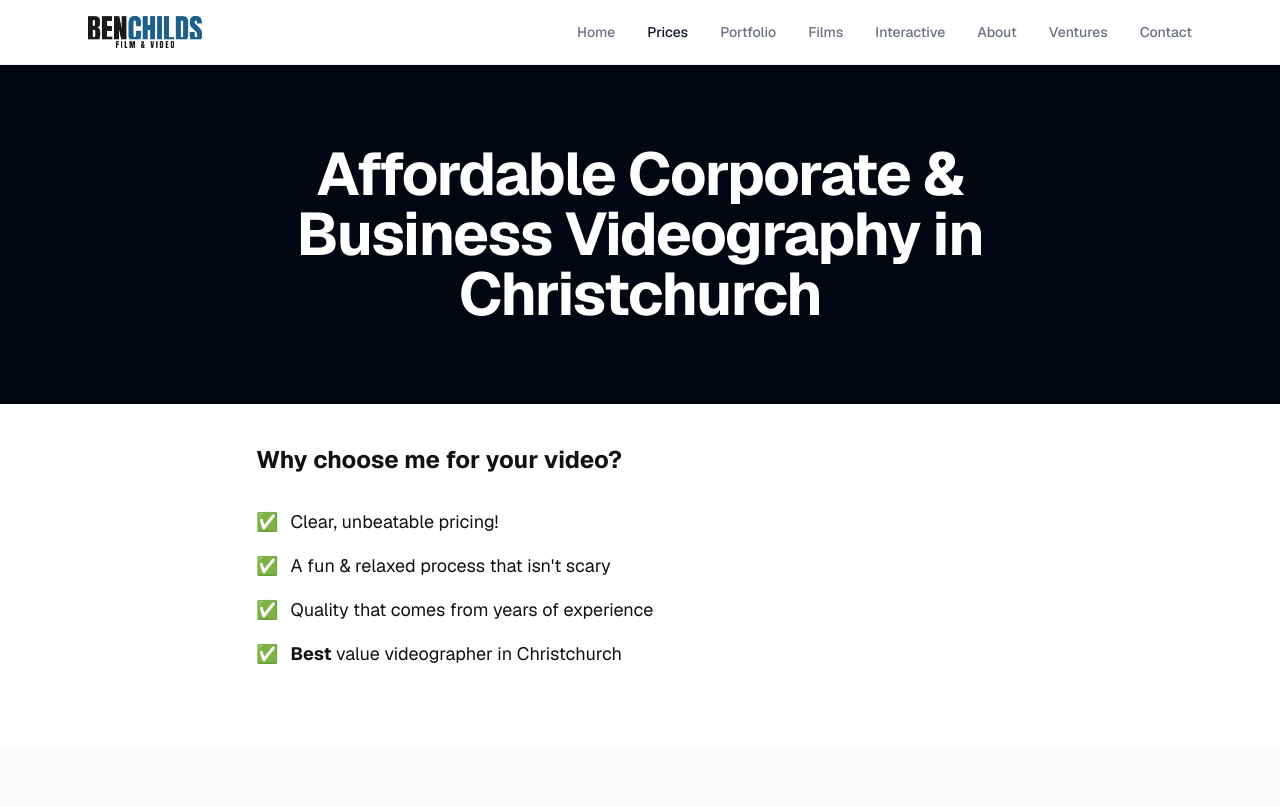
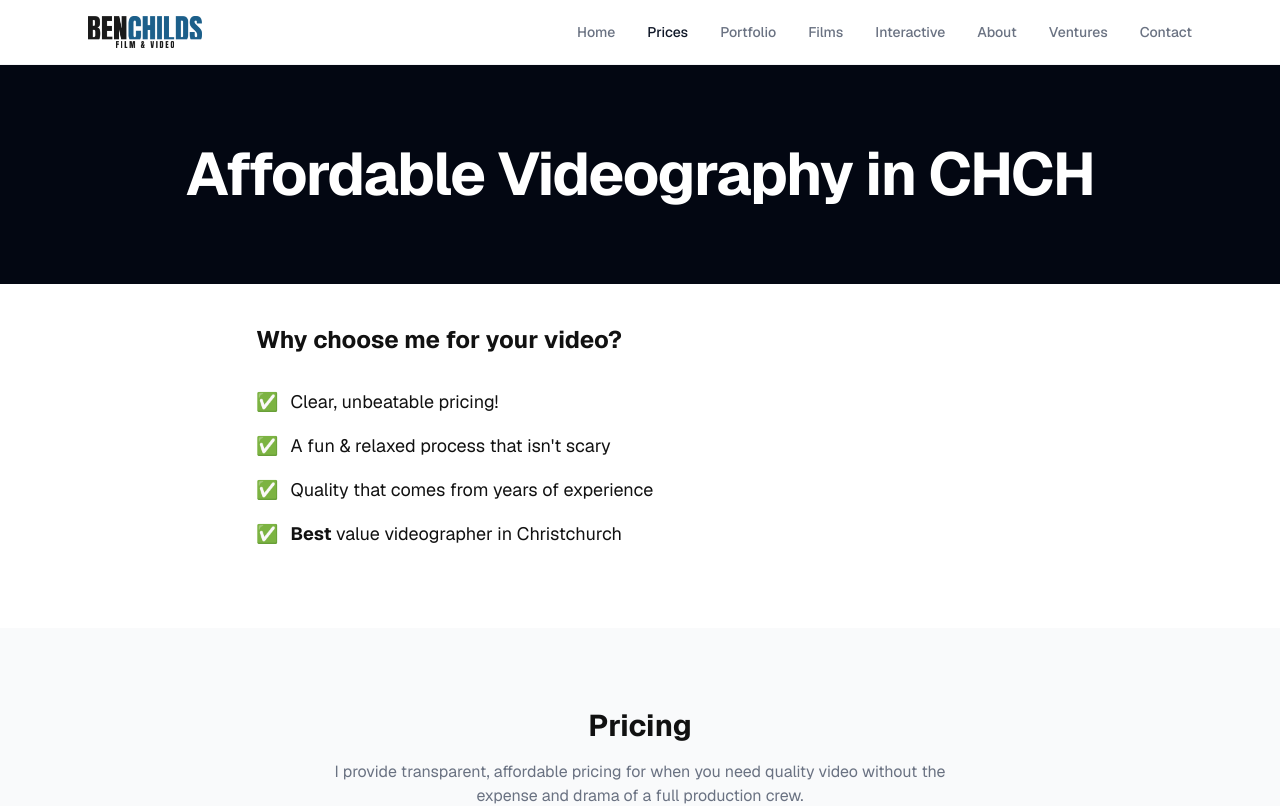
Before and after one commit to IndeverGames/Videography-website, a Next.js app: page /videography in a window 1280 px wide. Shown: the top 806 px of the page. Built offline with nearby package versions, Linux system fonts and the light colour scheme.

Commit message:
Revert Prices page H1 to original short title

```diff
--- a/app/videography/page.tsx
+++ b/app/videography/page.tsx
@@ -53,8 +53,8 @@
 
       {/* Header */}
       <section className="py-20 px-6 bg-gray-950 text-white text-center">
-        <h1 className="text-5xl md:text-6xl font-bold tracking-tight max-w-4xl mx-auto">
-          Affordable Corporate & Business Videography in Christchurch
+        <h1 className="text-5xl md:text-6xl font-bold tracking-tight">
+          Affordable Videography in CHCH
         </h1>
       </section>
 
```
